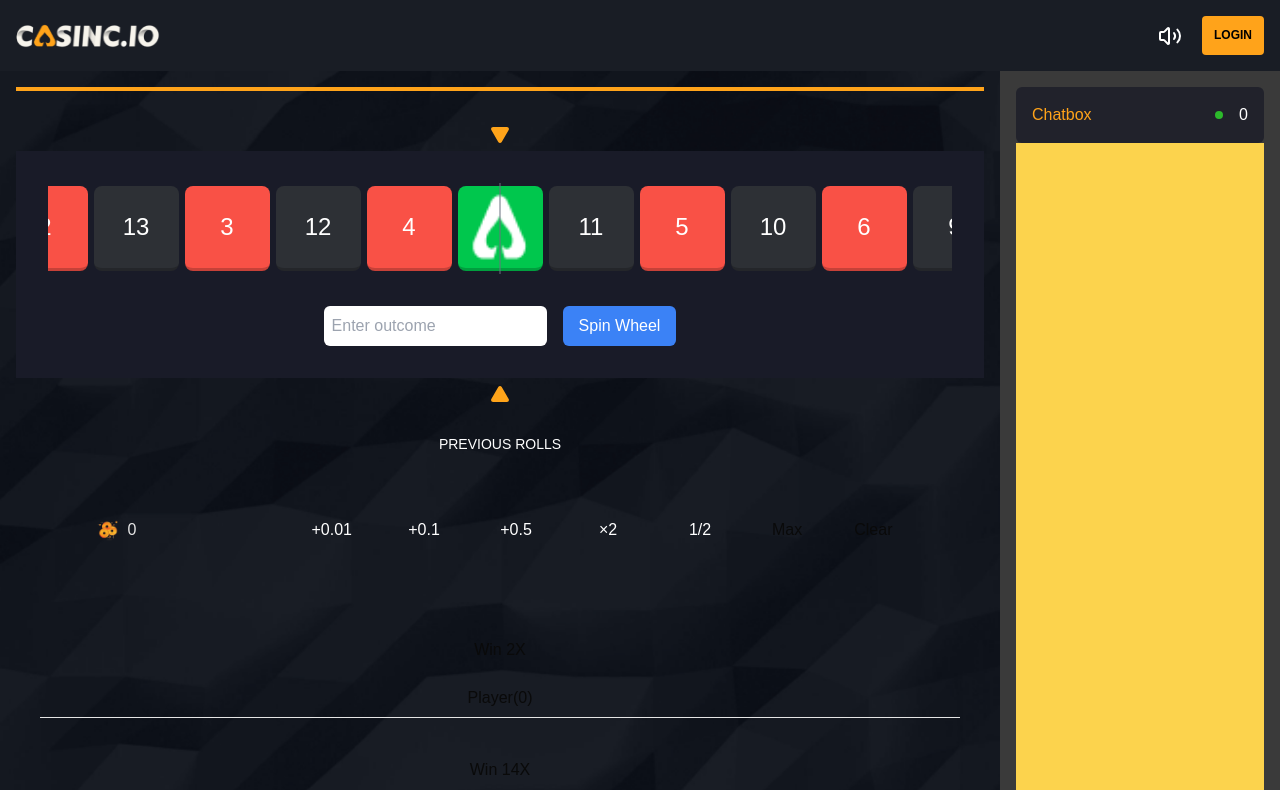
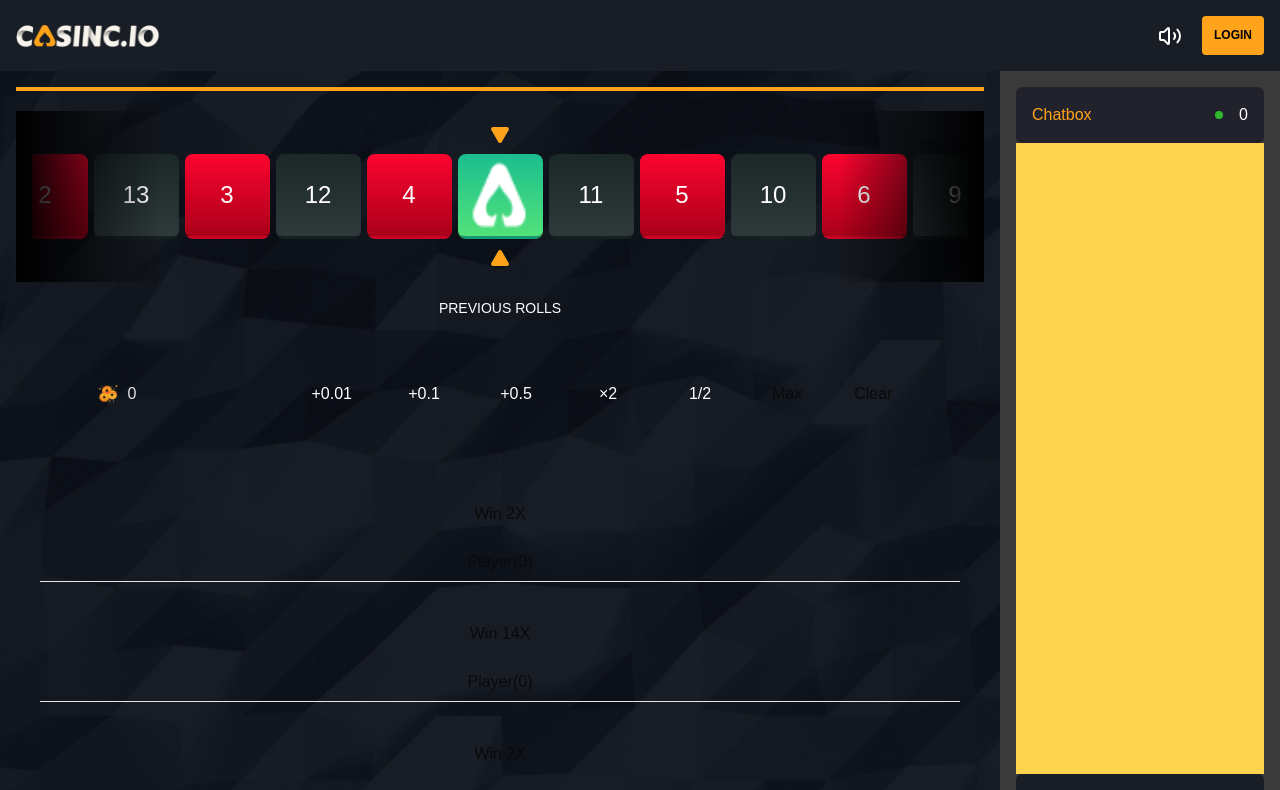
Before and after one commit to Navdeep-Davang/Roulette_Game, a Next.js app: page / in a window 1280 px wide. Shown: the top 790 px of the page. Built offline with nearby package versions, Linux system fonts and the light colour scheme.

Commit message:
Working roulette game

```diff
--- a/dir/components/roulette/Game/RouletteWheel/index.tsx
+++ b/dir/components/roulette/Game/RouletteWheel/index.tsx
@@ -101,16 +101,24 @@ const RouletteWheel: React.FC = () => {
   }, []);
 
   return (
-    <div className="bg-[#191B28] p-8 w-full flex flex-col items-center">
+
+    <div className="select-none px-4 py-0 w-full flex flex-col items-center">
+
       <div className="roulette-wrapper relative flex justify-center w-full mx-auto overflow-hidden">
-        <div className="selector absolute left-1/2 transform -translate-x-1/2 w-px bg-gray-500 h-full z-20" />
+
+
+        {/* Hidden selector Bar to visually show the selected number */}
+        <div className="selector hidden absolute left-1/2 transform -translate-x-1/2 w-px bg-[#FFA41A] h-full z-20" />
+
         <div
           ref={wheelRef}
             className="wheel w-full flex justify-center items-center transition-transform duration-[6s] ease-in-out"
         />
       </div>
 
-      <div className="mt-8 text-center">
+
+      {/* Hidden UI to test the working of the wheel */}
+      <div className="mt-8 text-center hidden">
         <input
           className="p-2 rounded-md bg-white text-black"
           placeholder="Enter outcome"
@@ -126,6 +134,7 @@ const RouletteWheel: React.FC = () => {
           {spinning ? 'Spinning...' : 'Spin Wheel'}
         </button>
       </div>
+
     </div>
   );
 };
--- a/dir/components/roulette/Game/Wheel/index.tsx
+++ /dev/null
@@ -1,97 +0,0 @@
-'use client'
-
-import React, { useState } from "react";
-import Image from "next/image";
-
-const Wheel = () => {
-  const wheelData = [
-    { value: "14", colorClass: "gradient-dark" },
-    { value: "3", colorClass: "gradient-red" },
-    { value: "12", colorClass: "gradient-dark" },
-    { value: "1", colorClass: "gradient-red" },
-    { value: "12", colorClass: "gradient-dark" },
-    { value: "5", colorClass: "gradient-red" },
-    { value: "10", colorClass: "gradient-dark" },
-    { value: "7", colorClass: "gradient-red" },
-    { value: "8", colorClass: "gradient-dark" },
-    {
-      value: (
-        <Image
-          className="wheel-icon"
-          src="/roulette/Sign.png"
-          alt="0"
-          width={70}
-          height={70}
-        />
-      ),
-      colorClass: "gradient-green",
-    },
-    { value: "9", colorClass: "gradient-red" },
-    { value: "8", colorClass: "gradient-dark" },
-    { value: "11", colorClass: "gradient-red" },
-    { value: "14", colorClass: "gradient-dark" },
-    { value: "1", colorClass: "gradient-red" },
-  ];
-
-  const [wheelRotation, setWheelRotation] = useState(0);
-
-  const spinWheel = (targetValue: number) => {
-    const order = [0, 11, 5, 10, 6, 9, 7, 8, 1, 14, 2, 13, 3, 12, 4];
-    const position = order.indexOf(targetValue);
-    const rows = 12;
-    const card = 85; // Width of the wheel item + margin
-    const landingPosition = (rows * 15 * card) + (position * card);
-    const randomize = Math.floor(Math.random() * 75) - 37;
-
-    const finalPosition = landingPosition + randomize;
-    setWheelRotation(finalPosition);
-
-    // Applying smooth transition and reset
-    setTimeout(() => {
-      setWheelRotation(-(position * card + randomize)); // Reset position after spinning
-    }, 6000); // After 6 seconds, reset the wheel
-  };
-
-  return (
-    <div className="w-full">
-      <div className="wheel-container">
-        <div className="wheel-selector"></div>
-        <div
-          className="wheel-content"
-          style={{
-            transform: `translate3d(-${wheelRotation}px, 0, 0)`, // Use translate3d for smoother animations
-            transition: "transform 6s cubic-bezier(0.1, 0.75, 0.25, 1)", // Add cubic-bezier for smoother easing
-            willChange: "transform",
-          }}
-        >
-          {wheelData.map((item, index) => (
-            <div
-              key={index}
-              className={`wheel-item ${item.colorClass}`}
-            >
-              <div className="wheel-text">{item.value}</div>
-            </div>
-          ))}
-        </div>
-      </div>
-
-      <div className="mt-4 flex justify-center items-center gap-2">
-        <input
-          type="number"
-          placeholder="Outcome"
-          className="px-2 py-1 rounded border border-gray-300"
-          min="0"
-          max="14"
-        />
-        <button
-          className="px-4 py-2 bg-blue-500 text-white rounded"
-          onClick={() => spinWheel(12)} // You can replace 12 with the desired value
-        >
-          Spin Wheel
-        </button>
-      </div>
-    </div>
-  );
-};
-
-export default Wheel;
--- a/dir/components/roulette/Game/index.tsx
+++ b/dir/components/roulette/Game/index.tsx
@@ -22,13 +22,11 @@ export const Game = () => {
 
               <RouletteWheel/>
 
-              {/* <Wheel /> */}
-
               <SolidArrow />
             </div>
 
             {/* Gradient overlay */}
-            <div className="absolute hidden inset-0 overlay" />
+            <div className="absolute inset-0 overlay" />
         </div>
 
         <div className="text-center select-none text-white text-sm">PREVIOUS ROLLS</div>
--- a/dir/styles/components/roulette/game/RouletteWheel/index.css
+++ b/dir/styles/components/roulette/game/RouletteWheel/index.css
@@ -15,14 +15,15 @@
     font-size: 1.5em;
   }
 
+
   .red {
-    background-color: #f95146;
+    background: linear-gradient(to top, #aa0019, #fc0430);
   }
 
   .black {
-    background-color: #2d3035;
+    background: linear-gradient(to top, #2e393b, #1c2727);
   }
 
   .green {
-    background-color: #00c74d;
+    background: linear-gradient(to top, #52e27a, #1abe8f);
   }
--- a/dir/styles/components/roulette/game/wheel/index.css
+++ /dev/null
@@ -1,88 +0,0 @@
-@tailwind base;
-@tailwind components;
-@tailwind utilities;
-
-@layer base {
-  /* Theming variables */
-  :root {
-    --gradient-dark-start: #1c2727;
-    --gradient-dark-end: #2e393b;
-    --gradient-red-start: #fc0430;
-    --gradient-red-end: #aa0019;
-    --gradient-green-start: #1abe8f;
-    --gradient-green-end: #52e27a;
-    --text-white: #ffffff;
-  }
-
-  .wheel {
-    transition: transform 1s ease-out;
-  }
-
-  .wheel-container {
-    display: flex;
-    justify-content: center;
-    align-items: center;
-    position: relative;
-    overflow: hidden;
-    width: 100%;
-    height: 80px;
-  }
-
-  .wheel-selector {
-    position: absolute;
-    top: 0;
-    bottom: 0;
-    left: 50%;
-    transform: translateX(-50%);
-    background-color: #B0BEC5; /* Gray color */
-    width: 2px;
-    z-index: 10;
-  }
-
-  .wheel-content {
-    display: flex;
-    transition: transform 1s ease-out;
-  }
-
-  .wheel-item {
-    min-width: 85px;
-    height: 80px;
-    display: flex;
-    justify-content: center;
-    align-items: center;
-    border-radius: 12px;
-    padding-top: 1.75rem; /* 7/4 for centering the number */
-    padding-bottom: 1.5rem; /* 6/4 for centering the number */
-    flex-direction: column;
-    text-align: center;
-  }
-
-
-  /* Gradient styles */
-  .gradient-dark {
-    background: linear-gradient(to top, var(--gradient-dark-start), var(--gradient-dark-end));
-  }
-
-  .gradient-red {
-    background: linear-gradient(to top, var(--gradient-red-start), var(--gradient-red-end));
-  }
-
-  .gradient-green {
-    background: linear-gradient(to top, var(--gradient-green-start), var(--gradient-green-end));
-  }
-
-  /* Text styles */
-  .wheel-text {
-    color: var(--text-white);
-    font-family: "Poppins", sans-serif;
-    line-height: 1.75;
-  }
-
-  /* Special icon style */
-  .wheel-icon {
-    width: 50px;
-    height: 60px;
-  }
-
-
-}
--- a/dir/styles/components/roulette/index.css
+++ b/dir/styles/components/roulette/index.css
@@ -4,7 +4,7 @@
 
 @import "./leaderboard/index.css";
 @import "./betSlip/index.css";
-@import "./game/wheel/index.css";
+@import "./game/RouletteWheel/index.css";
 
 @layer base {
 .overlay {
--- a/package.json
+++ b/package.json
@@ -18,16 +18,11 @@
     "@radix-ui/react-tooltip": "^1.1.6",
     "class-variance-authority": "^0.7.1",
     "clsx": "^2.1.1",
-    "framer-motion": "^12.0.3",
-    "gsap": "^3.12.7",
     "lucide-react": "^0.469.0",
     "next": "15.1.2",
     "react": "^19.0.0",
     "react-dom": "^19.0.0",
     "react-hook-form": "^7.54.2",
-    "react-slick": "^0.30.3",
-    "react-spinners": "^0.15.0",
-    "slick-carousel": "^1.8.1",
     "tailwind-merge": "^2.6.0",
     "tailwind-scrollbar": "^3.1.0",
     "tailwindcss-animate": "^1.0.7",
@@ -39,7 +34,6 @@
     "@types/node": "^20",
     "@types/react": "^19",
     "@types/react-dom": "^19",
-    "@types/react-slick": "^0.23.13",
     "eslint": "^9",
     "eslint-config-next": "15.1.2",
     "postcss": "^8",
```
Also changed, not shown: 1 other file (tests, documents, lock files or other folders).
